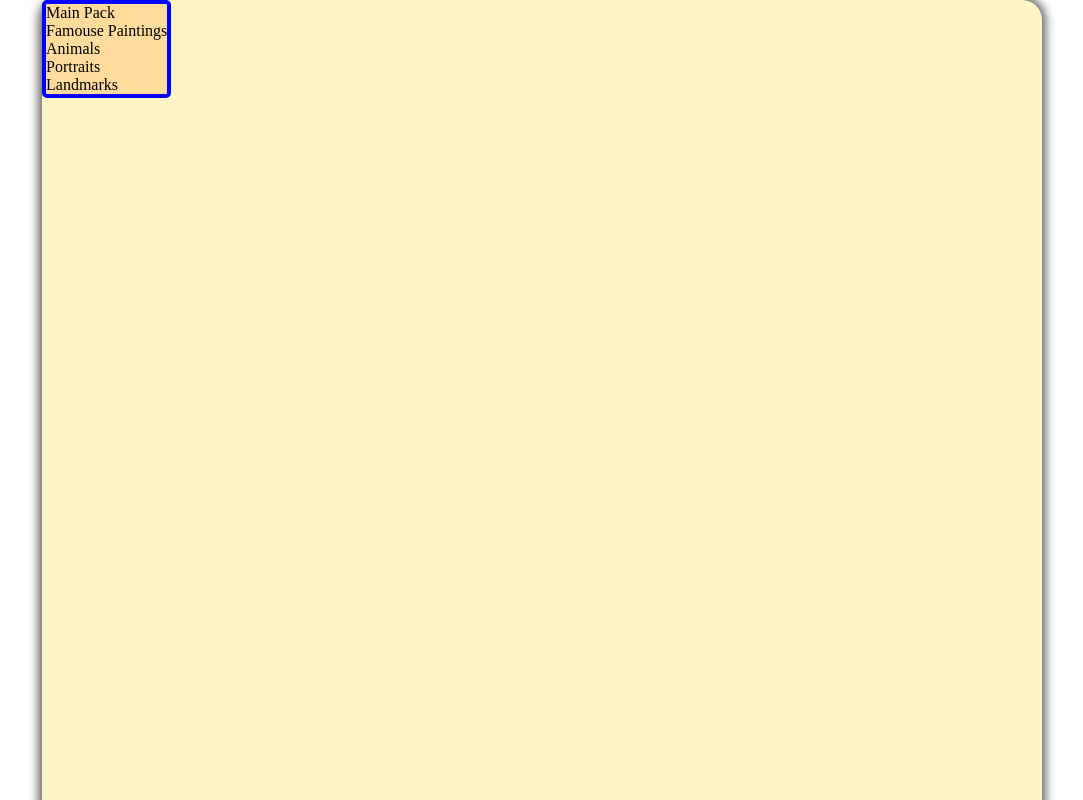
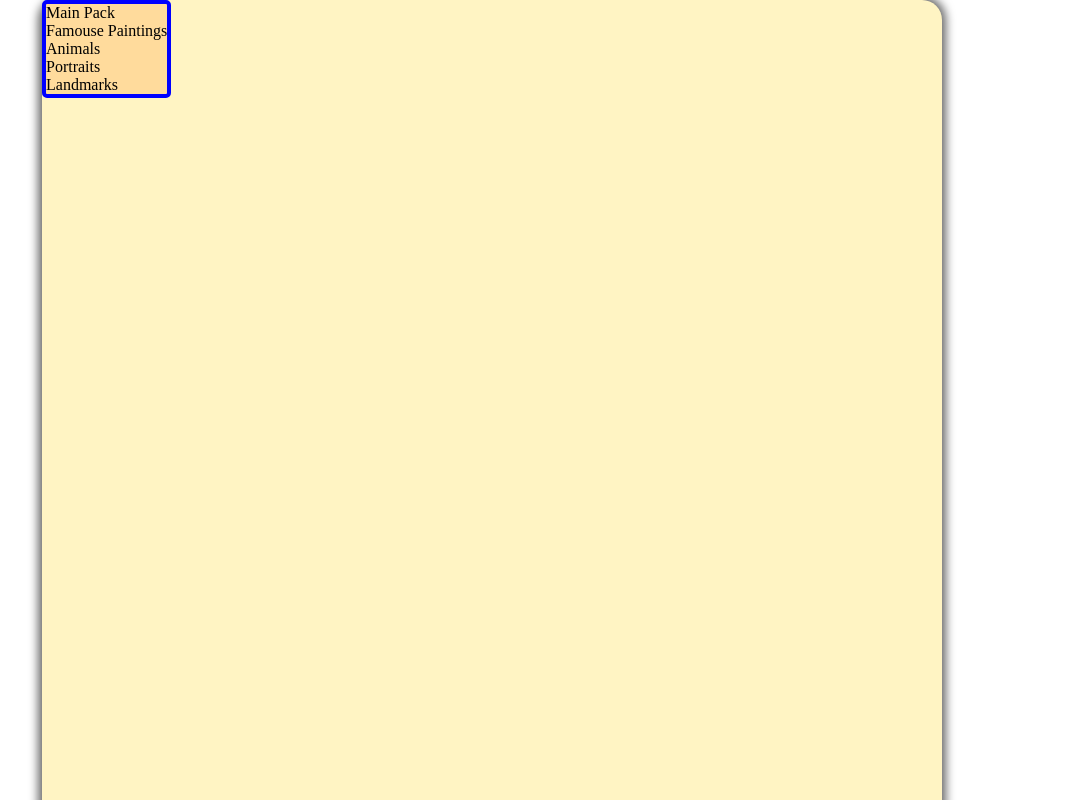
Before and after one commit to nmhung0519/test, a plain HTML site: page index.html in a window 1280 px wide. Shown: the top 800 px of the page, without its empty margins (148-1231 px from the left). Drawn offline with Linux system fonts and the light colour scheme.

Commit message:
Update style.css

```diff
--- a/style.css
+++ b/style.css
@@ -1,6 +1,6 @@
 #container {
-	width: 1000px;
-	height: 1500px;
+	width: 900px;
+	height: 1600px;
 	background: #FFF4C3;
 	border-radius: 20px;
 	box-shadow: 0 0 10px 4px dimgrey;
```
